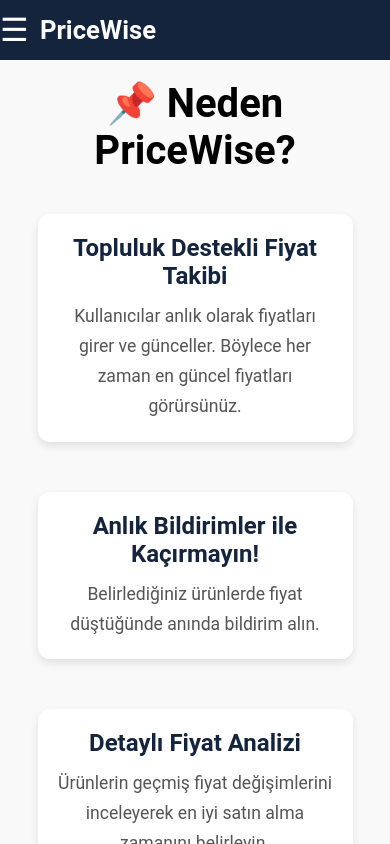
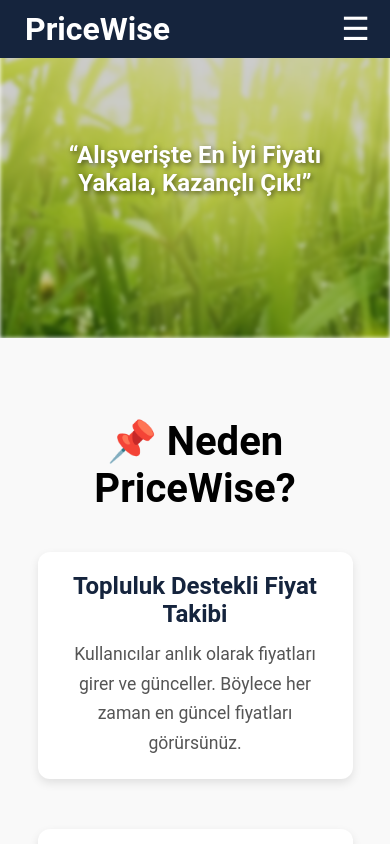
Before and after one commit to umuttokoglu/project-pricewise-landing, a plain HTML site: page index.html in a window 390 px wide. Drawn offline with Linux system fonts and the light colour scheme.

Commit message:
hamburger menü en sağa alındı ve çizgiler ile menü havası verildi.Bir arka plan resmi eklendi üstüne yazı ile çarpıcı bi alan yapıldı.

```diff
--- a/assets/css/app.css
+++ b/assets/css/app.css
@@ -26,11 +26,11 @@ html, body {
     width: 100vw; /* İçeriğin tam genişlikte kalmasını sağla */
 }
 
-/* HEADER GENEL AYARLAR */
+/* HEADER */
 header {
     background-color: #15243d;
     color: white;
-    padding: 15px;
+    padding: 15px 30px;
     display: flex;
     justify-content: space-between;
     align-items: center;
@@ -41,52 +41,31 @@ header {
     z-index: 1000;
 }
 
-header div {
-    display: flex;
-    justify-content: space-between;
-    width: 100%;
-    align-items: center;
-}
-
-header section {
-    display: flex;
-    gap: 20px;
-    margin-right: 30px;
-}
-
-header section a {
-    text-decoration: none;
-    font-size: 1.5rem;
-    color: white;
-    transition: color 0.3s ease-in-out;
-}
-
-header h1 {
-    margin-left: 30px;
-    font-size: 2rem;
-}
-
-header h1 a {
-    text-decoration: none;
-    color: white;
-    transition: color 0.3s ease-in-out;
-}
-
-header h1 a:hover, header section a:hover {
-    color: #ffdead;
-}
+/* Navbar İçeriği */
 .navbar {
     display: flex;
     justify-content: space-between;
     align-items: center;
     width: 100%;
-    padding: 15px 30px;
-    background-color: #15243d;
+}
+
+/* 📌 LOGO (Sola Yaslandı) */
+.navbar .logo {
+    font-size: 2rem;
+    text-decoration: none;
     color: white;
-    position: fixed;
-    top: 0;
-    left: 0;
-    z-index: 1000;
+    font-weight: bold;
+}
+
+/* 📌 Hamburger Menü Butonu (Sağa Yaslandı) */
+.hamburger {
+    display: none; /* Masaüstünde görünmez */
+    font-size: 2rem;
+    background: none;
+    border: none;
+    color: white;
+    cursor: pointer;
+    margin-left: auto; /* En sağa itmek için */
 }
 
 /* 📌 Masaüstü Menü */
@@ -101,56 +80,64 @@ header h1 a:hover, header section a:hover {
     font-size: 1.2rem;
 }
 
-.hamburger {
-    display: none; /* Masaüstünde görünmesin */
-    font-size: 2rem;
-    background: none;
-    border: none;
-    color: white;
-    cursor: pointer;
+/* 📌 Mobil Menü */
+.mobile-menu {
+    display: none; /* Başlangıçta gizli olacak */
+    position: absolute;
+    top: 55px;
+    left: 0;
+    background-color: #15243d;
+    width: 100%;
+    padding: 20px ;
+    text-align: center;
+    transition: all 0.3s ease-in-out;
+    border-top: 2px solid white; /* 📌 55px aşağıdaki çizgi */
+
 }
 
-/* Mobil Menü */
-.mobile-menu {
-    display: none; /* Başlangıçta gizli */
-    flex-direction: column;
-    background: #15243d;
-    position: absolute;
-    top: 60px;
-    left: 0;
-    width: 100%;
-    text-align: left;
-    padding: 10px 20px;
+/* Menü Açılınca */
+.mobile-menu.open {
+    display: block;
 }
 
+/* 📌 Hakkımızda ve İletişim arasına çizgi */
 .mobile-menu a {
     color: white;
     text-decoration: none;
     font-size: 1.3rem;
     padding: 10px 0;
     display: block;
+    border-bottom: 1px solid white; /* 📌 Menü linkleri arasında çizgi */
 }
 
-/* Son linkin altındaki çizgiyi kaldır */
+/* 📌 Son linkin altındaki çizgiyi kaldır */
 .mobile-menu a:last-child {
     border-bottom: none;
 }
-
-.mobile-menu a:hover {
-    background: rgba(255, 255, 255, 0.1);
-    padding-left: 10px; /* Hover olduğunda sola hafif kayma efekti */
+.banner {
+    position: relative;
+    width: 100vw; /* Tam genişlik */
+    height: 50vh; /* Yüksekliği ayarla */
+    overflow: hidden;
 }
 
+.banner img {
+    width: 100%;
+    height: 100%;
+    object-fit: cover;
+    filter: brightness(0.8) blur(2px); /* Hafif karartma ve bulanıklık efekti */
+}
 
-.close-btn {
+.banner-text {
     position: absolute;
-    top: 20px;
-    right: 30px;
+    top: 50%;
+    left: 50%;
+    transform: translate(-50%, -50%);
+    color: white;
     font-size: 2rem;
-    background: none;
-    border: none;
-    color: white;
-    cursor: pointer;
+    font-weight: bold;
+    text-shadow: 2px 2px 5px rgba(0, 0, 0, 0.5);
+    white-space: nowrap;
 }
 
 /* HERO SECTION */
@@ -626,7 +613,7 @@ textarea.input {
     .hamburger {
         display: block; /* Mobilde görünsün */
         position: absolute;
-        left: 0px; /* PriceWise yazısının hemen soluna al */
+        right: 20px;
         top: 50%;
         transform: translateY(-50%); /* Dikey hizalama */
         font-size: 2rem;
@@ -695,7 +682,16 @@ textarea.input {
     .mobile-menu {
         display: none;
     }
+    .banner {
+        height: 40vh; /* Mobilde yüksekliği biraz azalt */
+    }
 
+    .banner-text {
+        font-size: 1.5rem; /* Küçük ekranlar için yazıyı biraz küçült */
+        white-space: normal; /* Uzun kelimeleri taşır */
+        text-align: center;
+        width: 80%; /* Yazıyı genişlet */
+    }
 
     /* Hero Bölümü */
     .hero {
--- a/index.html
+++ b/index.html
@@ -31,6 +31,10 @@
     </header>
 
 <main>
+    <div class="banner">
+        <img src="assets/img/banner1.jpg" alt="Arka Plan">
+        <div class="banner-text">“Alışverişte En İyi Fiyatı Yakala, Kazançlı Çık!”</div>
+    </div>
 
   <!-- Özellikler Bölümü -->
     <section class="why-pricewise">
```
